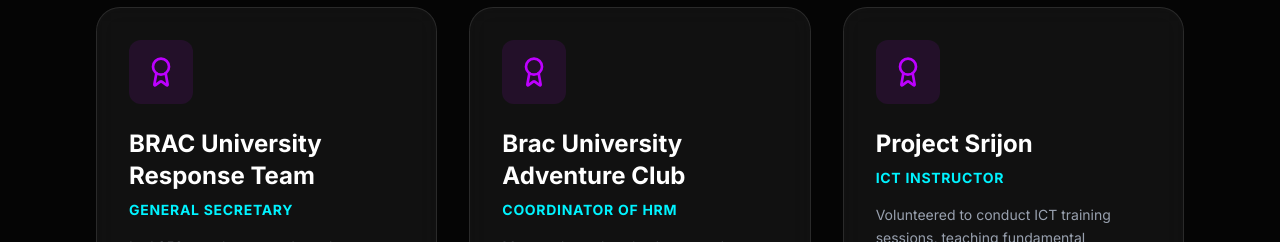
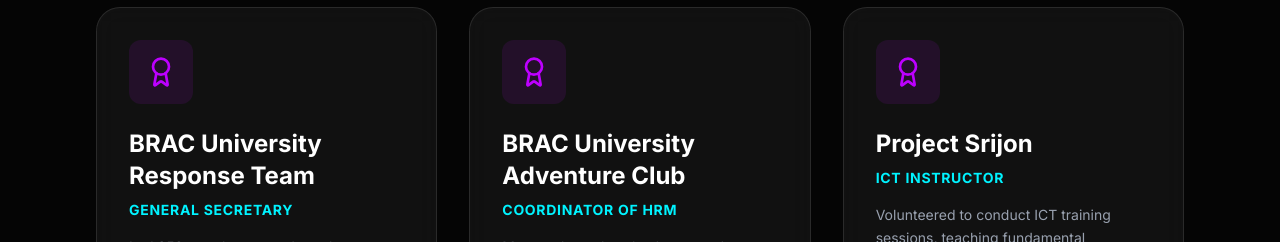
Before and after one commit to mma1166/portfolio-fullstack, a Next.js app: page / in a window 1280 px wide. Shown: the part 4360-4602 px from the top of the page. Built offline with nearby package versions, Linux system fonts and the light colour scheme; no server answers; the database is empty.

Commit message:
Buac Fixed

```diff
--- a/app/page.tsx
+++ b/app/page.tsx
@@ -76,7 +76,7 @@
   },
   {
     role: "Coordinator of HRM",
-    org: "Brac University Adventure Club",
+    org: "BRAC University Adventure Club",
     details: "Managed member databases and oversaw administrative operations. Ensured seamless organizational communication."
   },
   {
```
